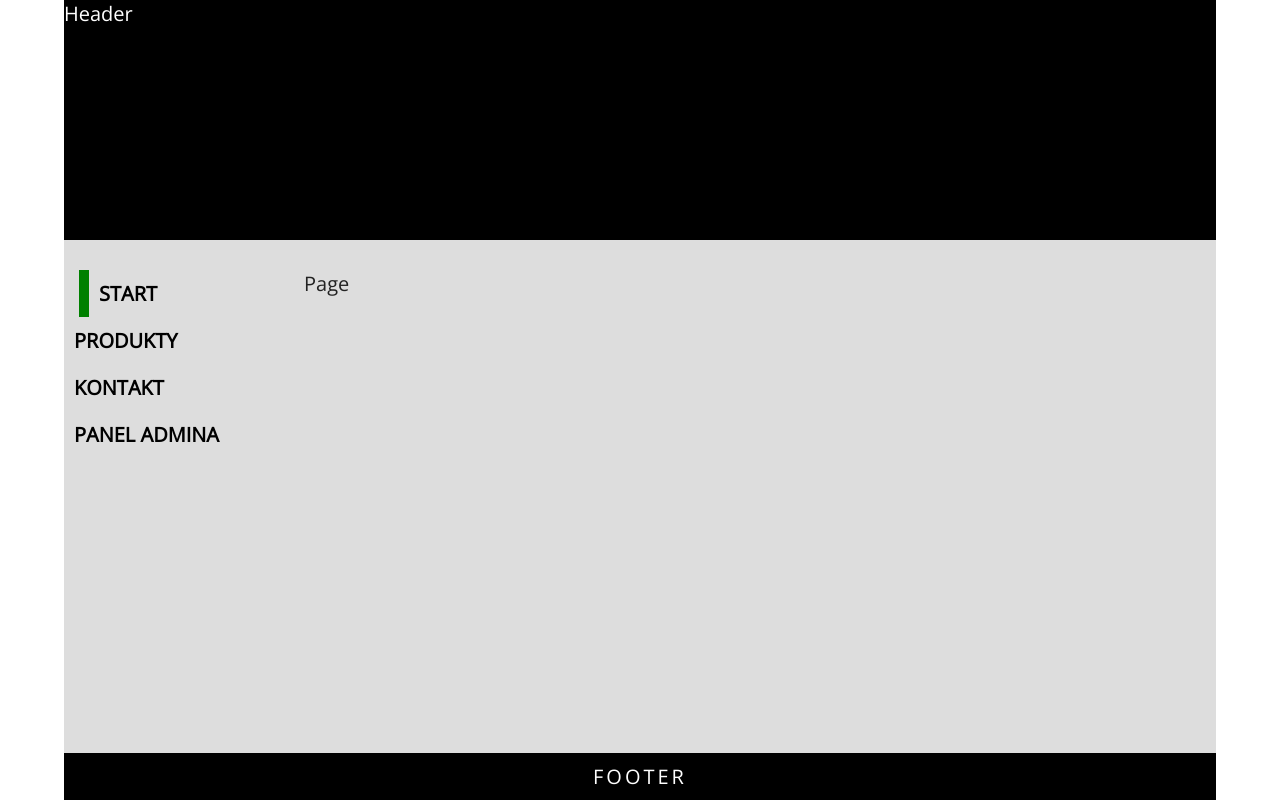
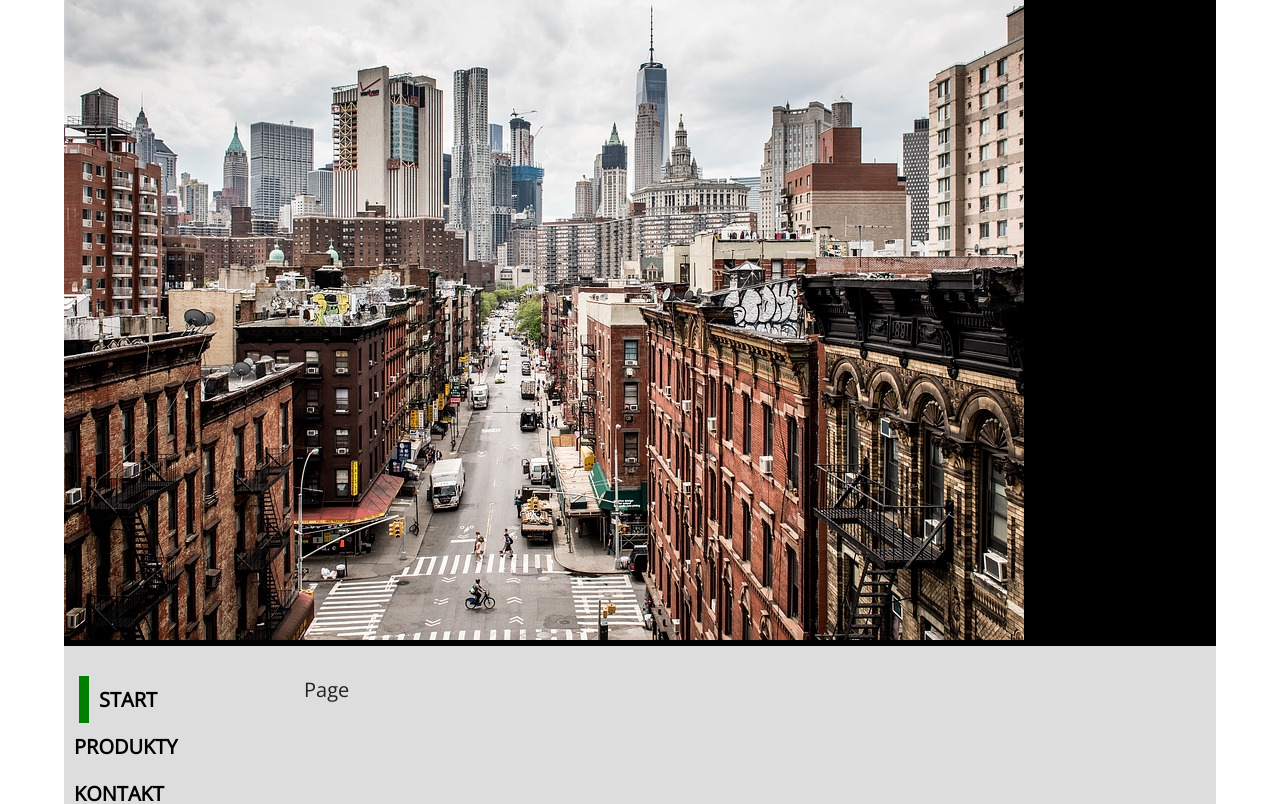
Before and after one commit to DominikPro/React-Web, a React (Create React App) app: page / in a window 1280 px wide. Shown: the top 804 px of the page. Built offline with nearby package versions, Linux system fonts and the light colour scheme.

Commit message:
added Header.css with basic styles

```diff
--- a/src/layouts/Header.js
+++ b/src/layouts/Header.js
@@ -1,6 +1,15 @@
 import React from "react";
+import "../styles/Header.css";
+import img1 from "../images/header1.jpg";
+import img2 from "../images/header2.jpg";
+import img3 from "../images/header3.jpg";
+
 const Header = () => {
-  return <div>Header</div>;
+  return (
+    <div>
+      <img src={img1} alt="city" />
+    </div>
+  );
 };
 
 export default Header;
--- /dev/null
+++ b/src/styles/Header.css
@@ -0,0 +1,6 @@
+header {
+  position: relative;
+}
+
+header img {
+}
```
